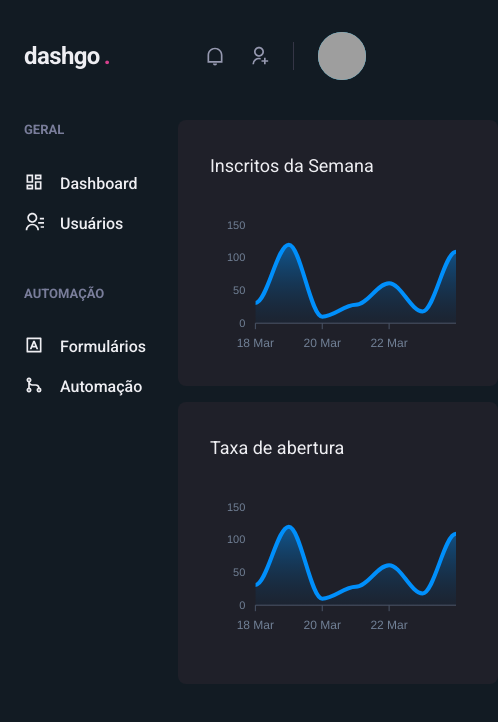
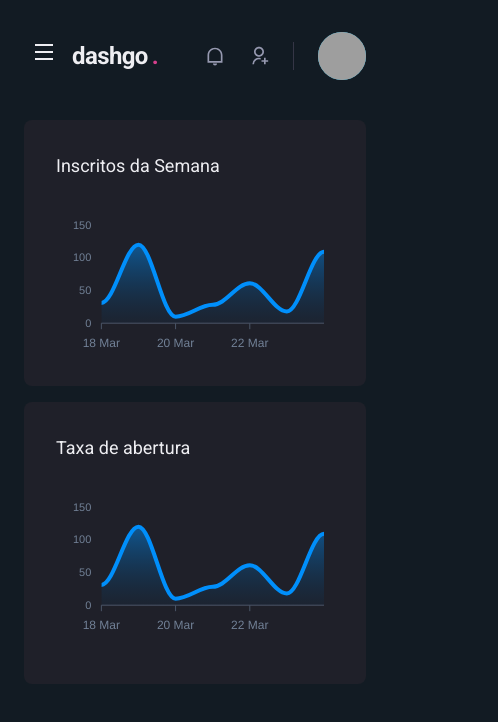
Before and after one commit to wernerjr/dashgo, a Next.js app: page /dashboard in a window 390 px wide. Shown: the top 722 px of the page, 498 px wide, since content can reach past the window. Built offline with nearby package versions, Linux system fonts and the light colour scheme; grey boxes are pictures that could not be loaded.

Commit message:
Sidebar responsivo

```diff
--- a/src/components/Header/index.tsx
+++ b/src/components/Header/index.tsx
@@ -1,10 +1,14 @@
-import { Flex, useBreakpointValue } from "@chakra-ui/react";
+import { Flex, Icon, IconButton, useBreakpointValue } from "@chakra-ui/react";
+import { RiMenuLine } from "react-icons/ri";
+import { useSidebarDrawer } from "../../context/SidebarDrawerContext";
 import Logo from "./Logo";
 import NotificationNav from "./NotificationsNav";
 import { Profile } from "./Profile";
 import SearchBox from "./SearchBox";
 
 export default function Header(){
+  const { onOpen } = useSidebarDrawer();
+
   const isWideVersion = useBreakpointValue({
     base: false,
     lg: true
@@ -21,6 +25,16 @@
       px="6"
       align="center"
     >
+      {!isWideVersion && (
+        <IconButton
+          aria-label="Open Navigation"
+          icon={<Icon as={RiMenuLine}/>}
+          fontSize="24"
+          variant="unstyled"
+          onClick={onOpen}
+          mr="2"
+        />
+      )}
       <Logo />
       {isWideVersion && <SearchBox />}
       <Flex align="center" ml="auto">
--- /dev/null
+++ b/src/components/Sidebar/SidebarNav.tsx
@@ -0,0 +1,19 @@
+import { Stack } from "@chakra-ui/react";
+import { RiContactsLine, RiDashboardLine, RiGitMergeLine, RiInputMethodLine } from "react-icons/ri";
+import NavLink from "./NavLink";
+import NavSection from "./NavSection";
+
+export default function SidebarNav() {
+  return (
+    <Stack spacing="12" align="flex-start">
+      <NavSection title="GERAL">
+        <NavLink icon={RiDashboardLine}>Dashboard</NavLink>
+        <NavLink icon={RiContactsLine}>Usuários</NavLink>
+      </NavSection>
+      <NavSection title="AUTOMAÇÃO">
+        <NavLink icon={RiInputMethodLine}>Formulários</NavLink>
+        <NavLink icon={RiGitMergeLine}>Automação</NavLink>
+      </NavSection>
+    </Stack>
+  )
+}
--- a/src/components/Sidebar/index.tsx
+++ b/src/components/Sidebar/index.tsx
@@ -1,22 +1,43 @@
-import Icon from "@chakra-ui/icon";
-import { Box, Link, Stack, Text } from "@chakra-ui/react";
-import { RiContactsLine, RiDashboardLine, RiGitMergeLine, RiInputMethodLine } from "react-icons/ri";
-import NavLink from "./NavLink";
-import NavSection from "./NavSection";
+import {
+  Box,
+  Drawer,
+  DrawerBody,
+  DrawerCloseButton,
+  DrawerContent,
+  DrawerHeader,
+  DrawerOverlay,
+  useBreakpointValue
+} from "@chakra-ui/react";
+import { useSidebarDrawer } from "../../context/SidebarDrawerContext";
+import SidebarNav from "./SidebarNav";
 
 export default function Sidebar(){
+  const {isOpen, onClose} = useSidebarDrawer();
+
+  const isDrawerSidebar = useBreakpointValue({
+    base: true,
+    lg: false,
+  });
+
+  if(isDrawerSidebar) {
+    return (
+      <Drawer isOpen={isOpen} placement="left" onClose={onClose}>
+        <DrawerOverlay>
+          <DrawerContent bg="gray.800" p="4">
+            <DrawerCloseButton mt="6"/>
+            <DrawerHeader>Navegação</DrawerHeader>
+            <DrawerBody>
+              <SidebarNav />
+            </DrawerBody>
+          </DrawerContent>
+        </DrawerOverlay>
+      </Drawer>
+    )
+  }
+
   return (
     <Box as="aside" w="64" mr="8">
-      <Stack spacing="12" align="flex-start">
-        <NavSection title="GERAL">
-          <NavLink icon={RiDashboardLine}>Dashboard</NavLink>
-          <NavLink icon={RiContactsLine}>Usuários</NavLink>
-        </NavSection>
-        <NavSection title="AUTOMAÇÃO">
-          <NavLink icon={RiInputMethodLine}>Formulários</NavLink>
-          <NavLink icon={RiGitMergeLine}>Automação</NavLink>
-        </NavSection>
-      </Stack>
+      <SidebarNav />
     </Box>
   )
 }
--- /dev/null
+++ b/src/context/SidebarDrawerContext.tsx
@@ -0,0 +1,28 @@
+import { useDisclosure, UseDisclosureReturn } from "@chakra-ui/react";
+import { useRouter } from "next/dist/client/router";
+import { createContext, ReactNode, useContext, useEffect } from "react";
+
+interface SidebarDrawerProviderProps {
+  children: ReactNode;
+}
+
+type SidebarDrawerContextData = UseDisclosureReturn;
+
+const SidebarDrawerContext = createContext({} as SidebarDrawerContextData);
+
+export function SidebarDrawerProvider({children}: SidebarDrawerProviderProps) {
+  const disclosure = useDisclosure();
+  const router = useRouter();
+
+  useEffect(() => {
+    disclosure.onClose();
+  }, [router.asPath])
+
+  return (
+    <SidebarDrawerContext.Provider value={disclosure}>
+      {children}
+    </SidebarDrawerContext.Provider>
+  )
+}
+
+export const useSidebarDrawer = () => useContext(SidebarDrawerContext);
--- a/src/pages/_app.tsx
+++ b/src/pages/_app.tsx
@@ -1,10 +1,13 @@
 import { AppProps } from 'next/app'
 import { ChakraProvider } from '@chakra-ui/react'
 import { theme } from '../styles/theme'
+import { SidebarDrawerProvider } from '../context/SidebarDrawerContext'
 
 function MyApp({ Component, pageProps }: AppProps) {
   return (<ChakraProvider theme={theme}>
-            <Component {...pageProps} />
+            <SidebarDrawerProvider>
+              <Component {...pageProps} />
+            </SidebarDrawerProvider>
           </ChakraProvider>)
 }
 
```
